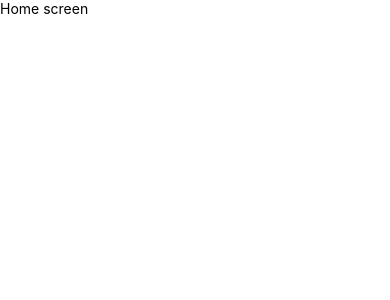
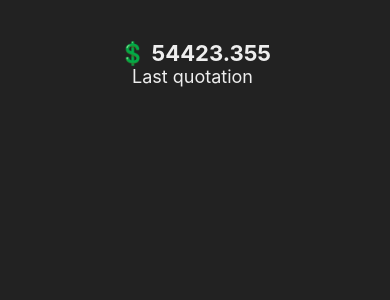
Before and after one commit to TiagoBarros01/aboutCoin, a React Native app: screen / in a window 390 px wide. Shown: the top 300 px of the page. Built offline with nearby package versions, Linux system fonts and the light colour scheme.

Commit message:
style: Creates a QuotaContainer

```diff
--- a/App.tsx
+++ b/App.tsx
@@ -1,6 +1,7 @@
 import React from 'react';
+
 import Home from './src/screens/Home';
 
-const App = () => <Home />
+const App = () => <Home />;
 
 export default App;
--- a/src/screens/Home.tsx
+++ b/src/screens/Home.tsx
@@ -1,12 +1,21 @@
 import React from 'react';
-import { SafeAreaView, Text, View } from 'react-native';
+import { StatusBar } from 'react-native';
+
+import {
+  QuotaContainer,
+  Wrapper,
+  CurrentQuotaText,
+  QuotaText,
+} from '../styles/screens/Home';
 
 export default function Home() {
   return (
-    <SafeAreaView>
-      <View>
-        <Text>Home screen</Text>
-      </View>
-    </SafeAreaView>
+    <Wrapper>
+      <StatusBar backgroundColor="#f50d41" barStyle="light-content" />
+      <QuotaContainer>
+        <CurrentQuotaText>💲 54423.355</CurrentQuotaText>
+        <QuotaText>Last quotation </QuotaText>
+      </QuotaContainer>
+    </Wrapper>
   );
 }
--- /dev/null
+++ b/src/styles/screens/Home.ts
@@ -0,0 +1,29 @@
+import { Platform } from 'react-native';
+import styled from 'styled-components/native';
+
+export const Wrapper = styled.SafeAreaView`
+  flex: 1;
+  align-items: center;
+
+  background: #222;
+  padding-top: ${Platform.OS === 'android' ? '40px' : 0};
+`;
+
+export const QuotaContainer = styled.View`
+  width: 100%;
+  height: auto;
+  align-items: center;
+
+  margin-top: 40px;
+`;
+
+export const CurrentQuotaText = styled.Text`
+  font-weight: bold;
+  font-size: 22px;
+  color: #eee;
+`;
+
+export const QuotaText = styled.Text`
+  font-size: 18px;
+  color: #eee;
+`;
```
